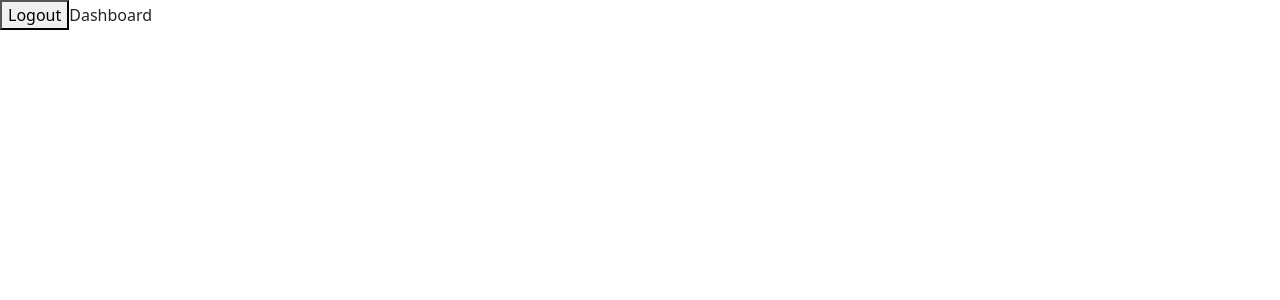
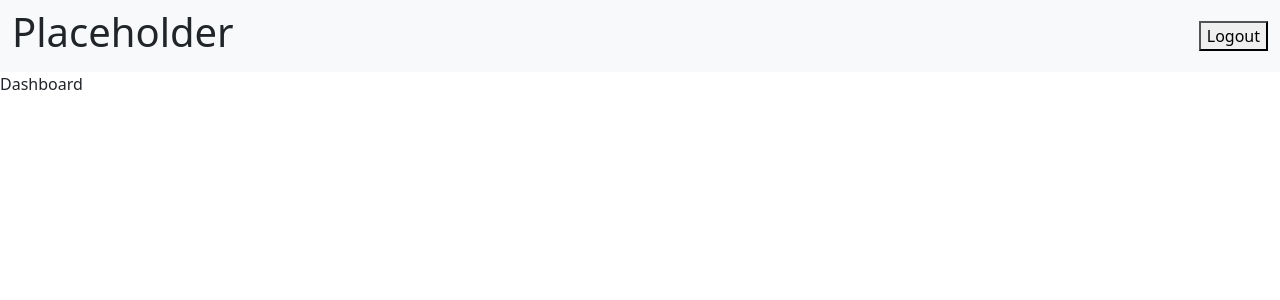
Before and after one commit to MohitAgrawal404/PlivoMock, a React (Create React App) app: page / in a window 1280 px wide. Shown: the top 300 px of the page. Built offline with nearby package versions, Linux system fonts and the light colour scheme; no server answers; sample sign-in values are in the browser's storage.

Commit message:
added navbar

```diff
--- a/src/App.js
+++ b/src/App.js
@@ -1,6 +1,7 @@
 import React, {useState} from "react";
 import Login from './components/Login';
 import {Dashboard} from './components/Dashboard';
+import Navbar from "./components/Navbar";
 import { BrowserRouter as Router, Routes, Route, Link } from "react-router-dom";
 import { signOut } from "firebase/auth";
 import { auth } from "./firebase";
@@ -20,6 +21,7 @@ function App() {
   return (
     <AuthContextProvider>
       <Router>
+        <Navbar/>
           <Routes>
             <Route path="/login" element={<Login/>} />
             <Route path="/" element={<Dashboard/>} />
--- a/src/components/Dashboard.js
+++ b/src/components/Dashboard.js
@@ -15,7 +15,6 @@ export const Dashboard = () => {
 
     return (
         <div>
-            <button onClick={logOut}>Logout</button>
             Dashboard
         </div>
     )
--- /dev/null
+++ b/src/components/Navbar.js
@@ -0,0 +1,27 @@
+import React from 'react'
+import { Link } from "react-router-dom"
+import 'bootstrap/dist/css/bootstrap.min.css';
+import { UserAuth } from '../context/AuthContext';
+
+
+export default function Navbar() {
+
+  const {user, logOut} = UserAuth()
+
+  const handleSignOut = async () => {
+    try {
+        await logOut()
+    } catch (error) {
+        console.log(error)
+    }
+  }
+
+  return (
+    <nav class="navbar bg-light">
+        <div class="container-fluid">
+            <h1>Placeholder</h1>
+            {user?.displayName ? <button onClick={handleSignOut}>Logout</button> : "" }
+        </div>
+    </nav>
+  )
+}
```
